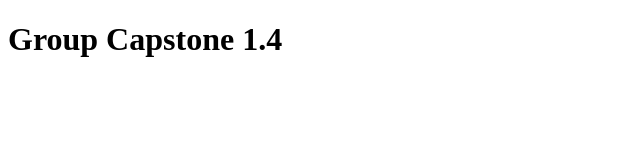
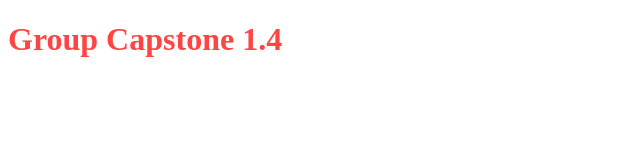
Before and after one commit to mrjuda/KT-Foods, a website built with webpack: page src/index.html in a window 1280 px wide. Shown: the whole page, without its empty margins (0-640 px from the left). Built offline with nearby package versions, Linux system fonts and the light colour scheme.

Commit message:
Update main

```diff
--- a/src/index.js
+++ b/src/index.js
@@ -1 +1 @@
-import './index.css';
+import './index.scss';
--- a/src/index.scss
+++ b/src/index.scss
@@ -1 +1,5 @@
 // index.scss
+
+h1 {
+  color: #f44
+}
```
Also changed, not shown: dist/main.js (added), src/index.css, 1 other file.
